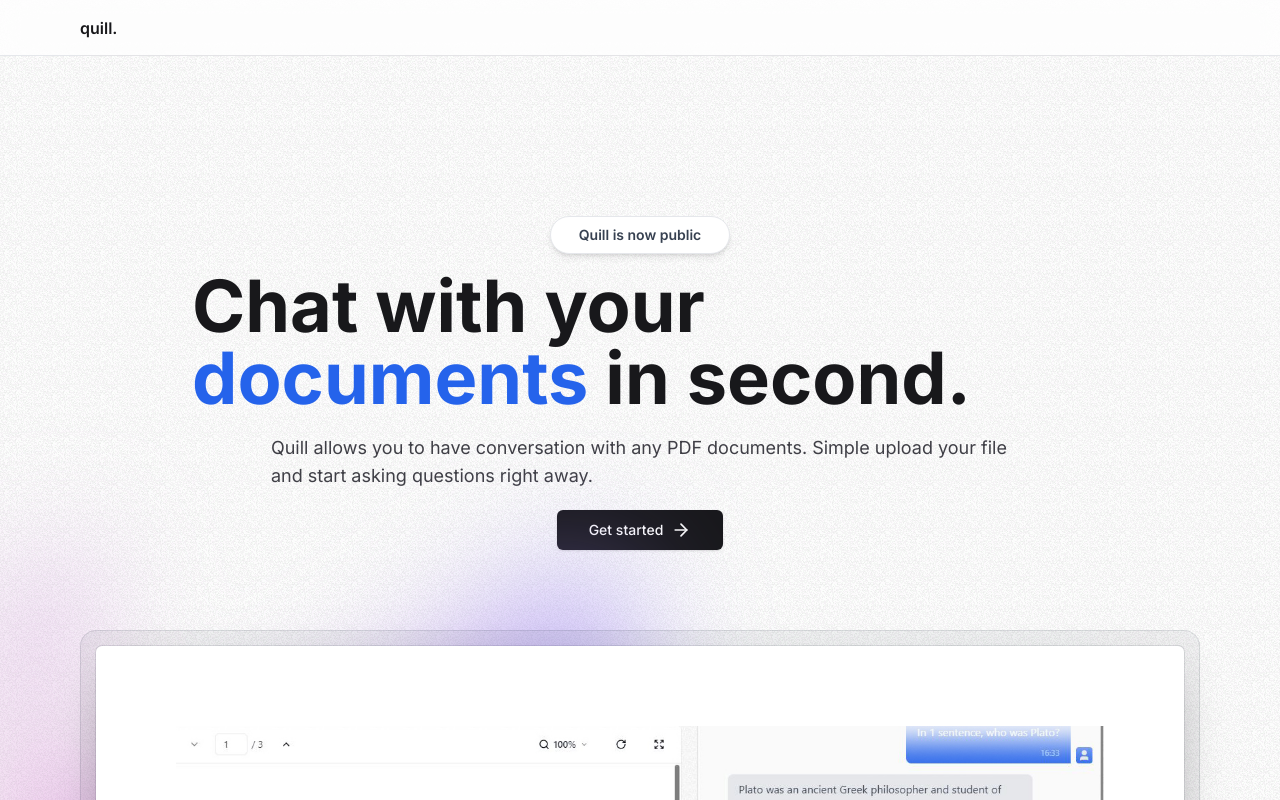
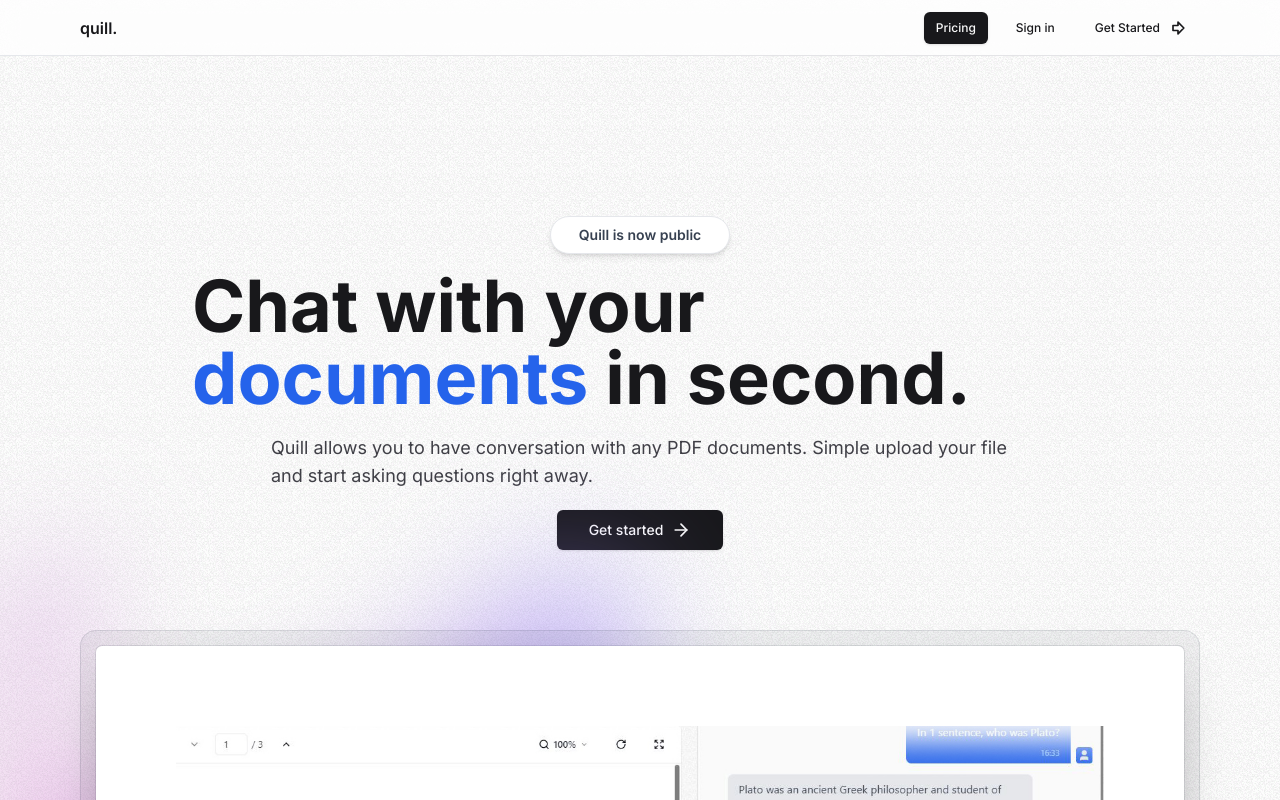
Before and after one commit to talharamay49/quill, a Next.js app: page / in a window 1280 px wide. Shown: the top 800 px of the page. Built offline with nearby package versions, Linux system fonts and the light colour scheme.

Commit message:
completed navbar and add kinde auth library

```diff
--- a/components/Navbar.tsx
+++ b/components/Navbar.tsx
@@ -1,6 +1,9 @@
 import React from 'react'
 import MaxWidthWrapper from './MaxWidthWrapper'
 import Link from 'next/link'
+import { buttonVariants } from './ui/button'
+import { LoginLink, RegisterLink } from '@kinde-oss/kinde-auth-nextjs/server'
+import { ArrowBigRight } from 'lucide-react'
 
 const Navbar = () => {
     return (
@@ -11,7 +14,16 @@ const Navbar = () => {
                         <span>quill.</span>
                     </Link>
                     <div className='hidden items-center space-x-4 sm:flex'>
-
+                        <>
+                            <Link href="/pricing" className={buttonVariants({
+                                variant: "default",
+                                size: "sm"
+                            })}>
+                                Pricing
+                            </Link>
+                            <LoginLink className={buttonVariants({ variant: "ghost", size: "sm" })}>Sign in</LoginLink>
+                            <RegisterLink className={buttonVariants({ variant: "ghost", size: "sm" })}>Get Started <ArrowBigRight className='ml-2 h-5 w-5' /> </RegisterLink>
+                        </>
                     </div>
                 </div>
             </MaxWidthWrapper>
--- a/package.json
+++ b/package.json
@@ -9,6 +9,7 @@
     "lint": "next lint"
   },
   "dependencies": {
+    "@kinde-oss/kinde-auth-nextjs": "^2.0.5",
     "@radix-ui/react-icons": "^1.3.0",
     "@radix-ui/react-slot": "^1.0.2",
     "@tailwindcss/typography": "^0.5.10",
```
Also changed, not shown: 1 other file (tests, documents, lock files or other folders). Lines whose indentation alone changed are shown as unchanged.
